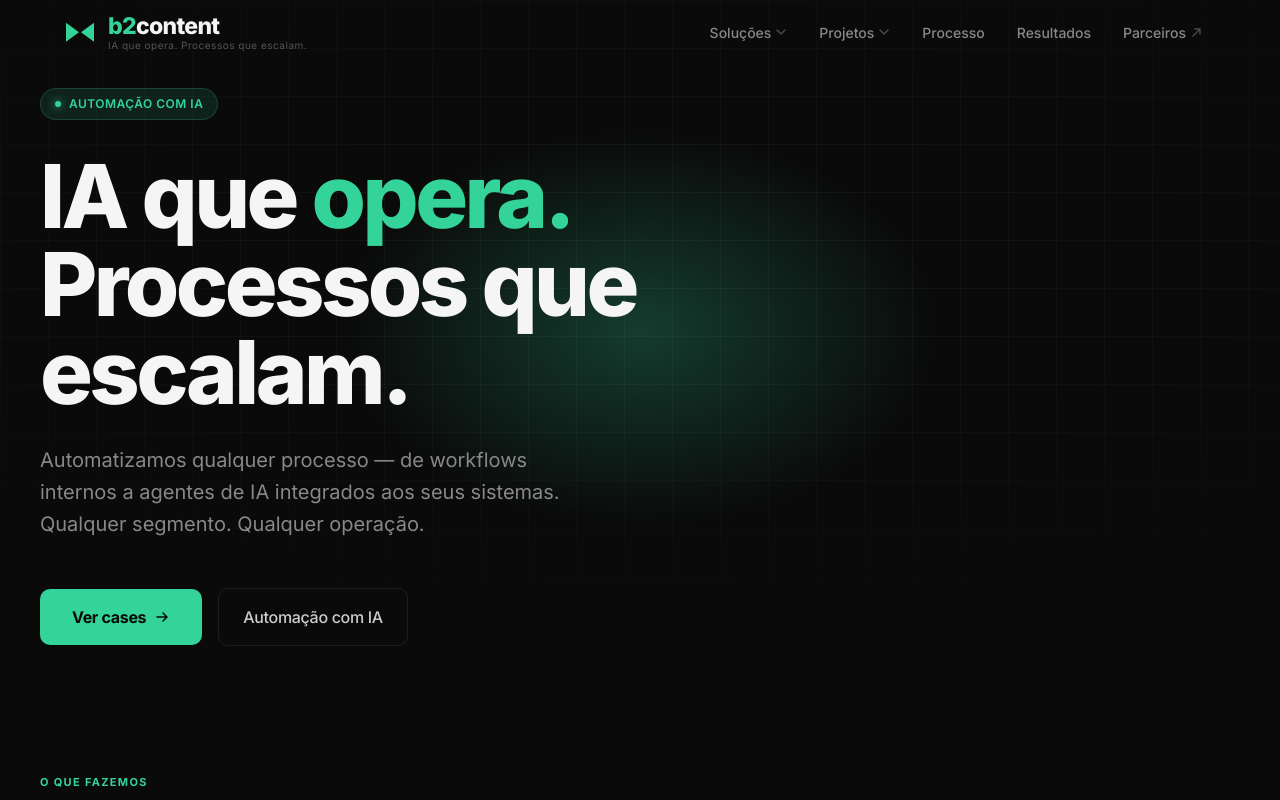
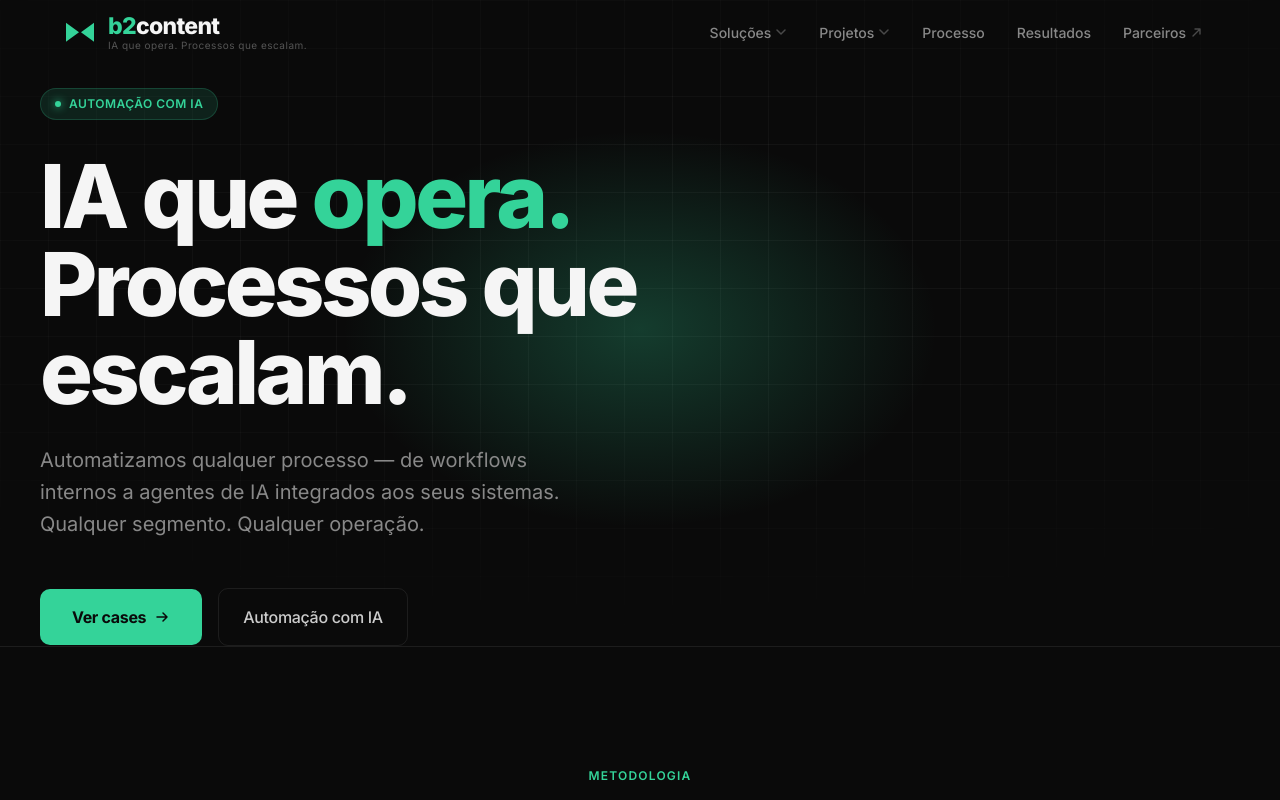
Before and after one commit to restom-hub/b2content, a Next.js app: page / in a window 1280 px wide. Shown: the top 800 px of the page. Built offline with nearby package versions, Linux system fonts and the light colour scheme.

Commit message:
chore: remover seção de serviços - ir direto para metodologia

```diff
--- a/app/page.tsx
+++ b/app/page.tsx
@@ -1,6 +1,5 @@
 import Navbar from "@/components/Navbar";
 import Hero from "@/components/Hero";
-import Services from "@/components/Services";
 import Methodology from "@/components/Methodology";
 import Automation from "@/components/Automation";
 import Results from "@/components/Results";
@@ -15,7 +14,6 @@ export default function Home() {
       <Navbar />
       <main>
         <Hero />
-        <Services />
         <Methodology />
         <Process />
         <Automation />
```
